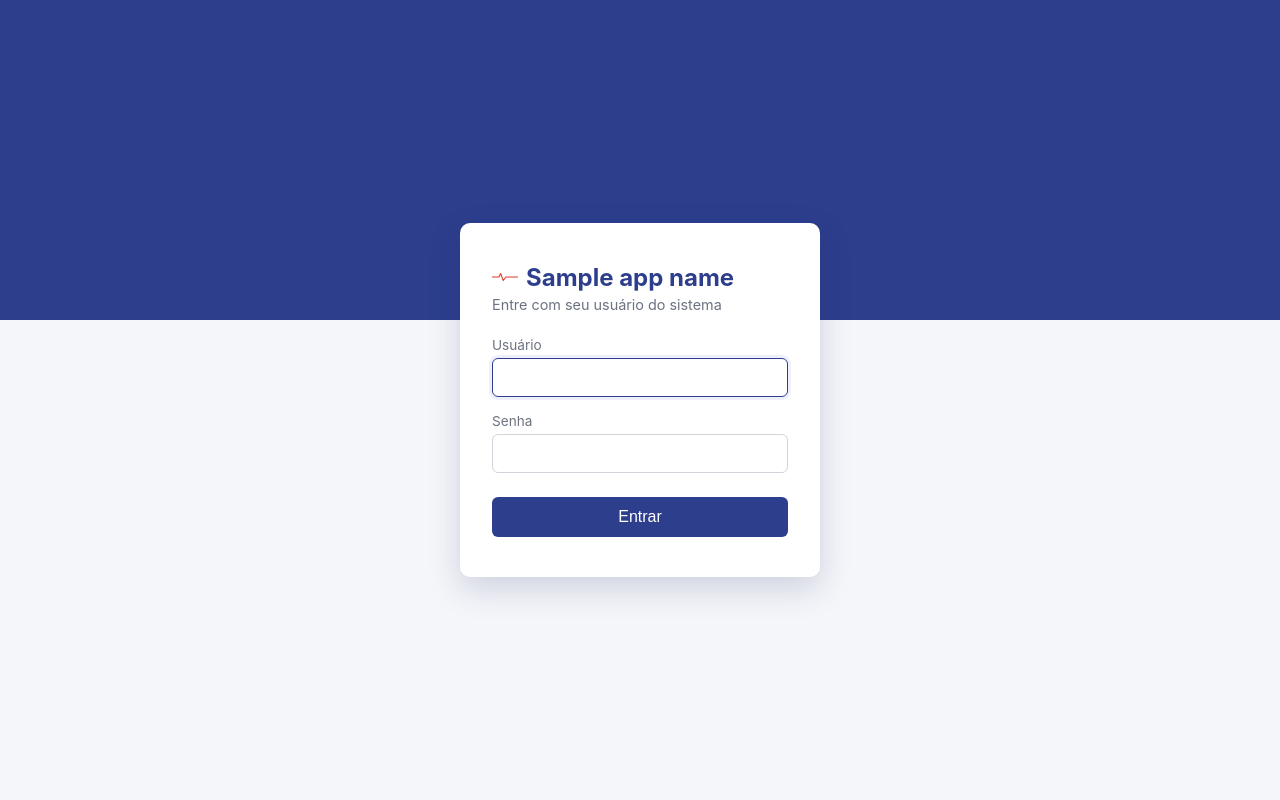
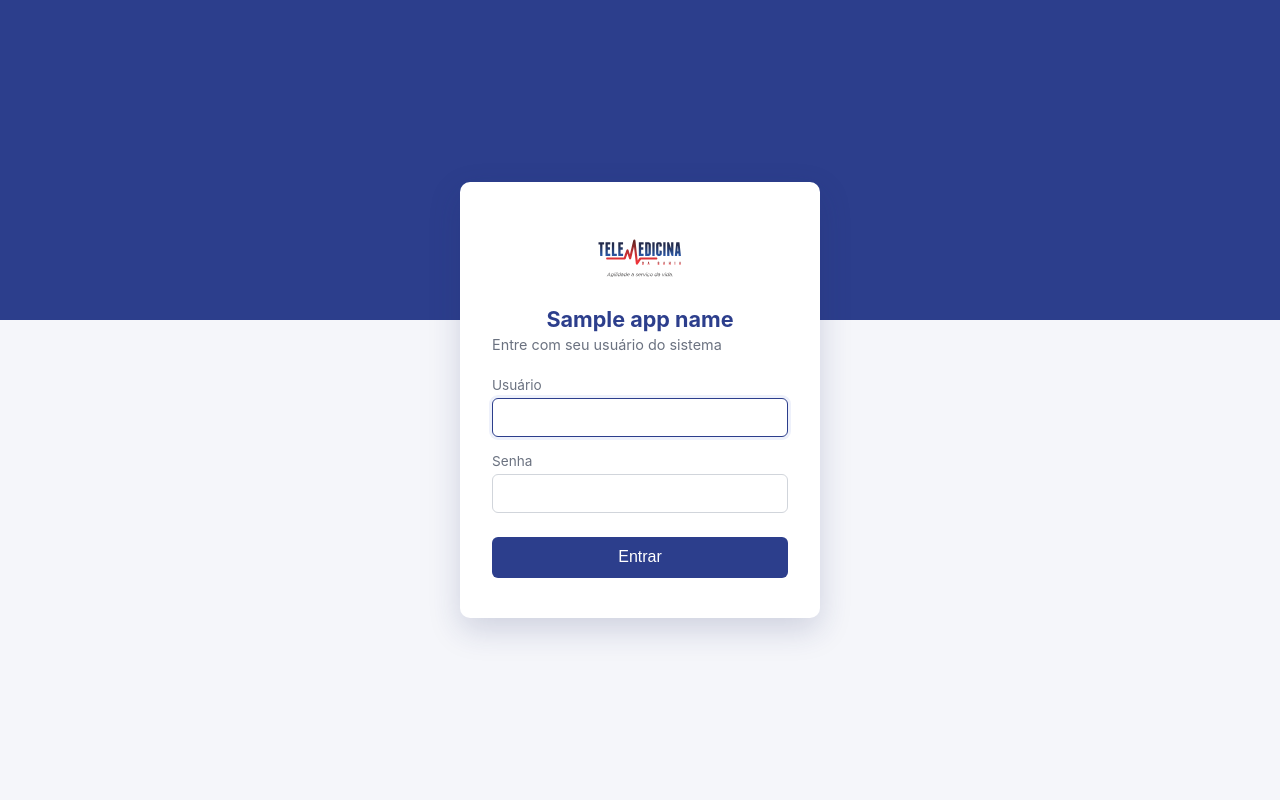
Before and after one commit to viniciuscaol/hpcematel, a Python web app: template backend/app/templates/login.html in a window 1280 px wide. Run offline with Jinja, Linux system fonts and the light colour scheme; the template is opened without the code that fills it: most values are stand-ins (such as "Sample title", 1, 10 or a date in 2020).

Commit message:
feat: incorporar logo oficial da Telemedicina da Bahia no cabecalho e tela de login

```diff
--- a/backend/app/static/css/style.css
+++ b/backend/app/static/css/style.css
@@ -527,3 +527,35 @@ button.htmx-request { opacity: 0.6; cursor: not-allowed; }
 .mapa-legenda { display: flex; flex-wrap: wrap; gap: 0.75rem; margin: 0.5rem 0; font-size: 0.85rem; }
 .mapa-legenda-item { display: flex; align-items: center; gap: 0.35rem; }
 .mapa-legenda-cor { width: 12px; height: 12px; border-radius: 50%; display: inline-block; flex-shrink: 0; }
+
+/* ===== Logo da empresa ===== */
+
+.brand { display: flex; align-items: center; gap: 0.65rem; }
+
+.brand-logo-chip {
+  background: white;
+  border-radius: 8px;
+  padding: 4px 8px;
+  display: inline-flex;
+  align-items: center;
+  line-height: 0;
+}
+
+.brand-logo-img { height: 26px; width: auto; display: block; }
+
+.brand-texto { color: white; font-weight: 600; font-size: 1.05rem; }
+
+.login-brand {
+  display: flex;
+  justify-content: center;
+  margin-bottom: 0.75rem;
+}
+
+.login-logo-img { height: 72px; width: auto; }
+
+.login-titulo {
+  text-align: center;
+  margin: 0 0 0.25rem;
+  font-size: 1.35rem;
+  color: var(--color-primary);
+}
--- a/backend/app/templates/login.html
+++ b/backend/app/templates/login.html
@@ -3,13 +3,10 @@
 {% block content %}
 <div class="login-page">
   <form class="login-card" hx-post="/login" hx-target="#login-error" hx-swap="innerHTML">
-      <input type="hidden" name="next" value="{{ next }}">
     <div class="login-brand">
-      <svg class="ecg-icon" width="26" height="18" viewBox="0 0 60 24" fill="none" xmlns="http://www.w3.org/2000/svg">
-        <polyline points="0,12 16,12 20,4 26,20 32,12 60,12" stroke="currentColor" stroke-width="2.5" stroke-linecap="round" stroke-linejoin="round"/>
-      </svg>
-      <h1>{{ app_name }}</h1>
+      <img src="/static/LOGO_TELEMEDICINA.svg" alt="Telemedicina da Bahia" class="login-logo-img">
     </div>
+    <h1 class="login-titulo">{{ app_name }}</h1>
     <p class="subtitle">Entre com seu usuário do sistema</p>
 
     <label for="login">Usuário</label>
```
Also changed, not shown: backend/app/templates/partials/topbar.html (+8 -8 lines).
